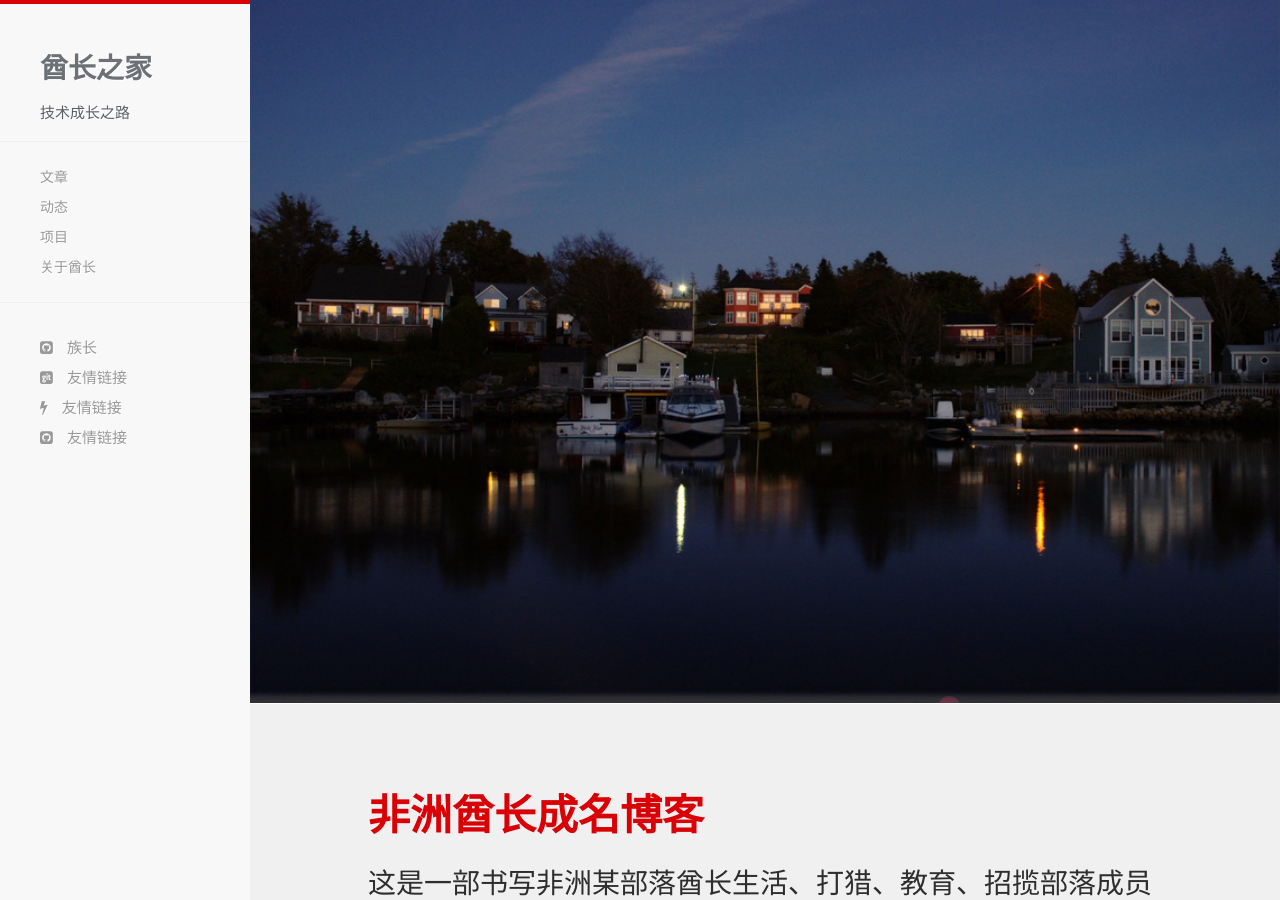
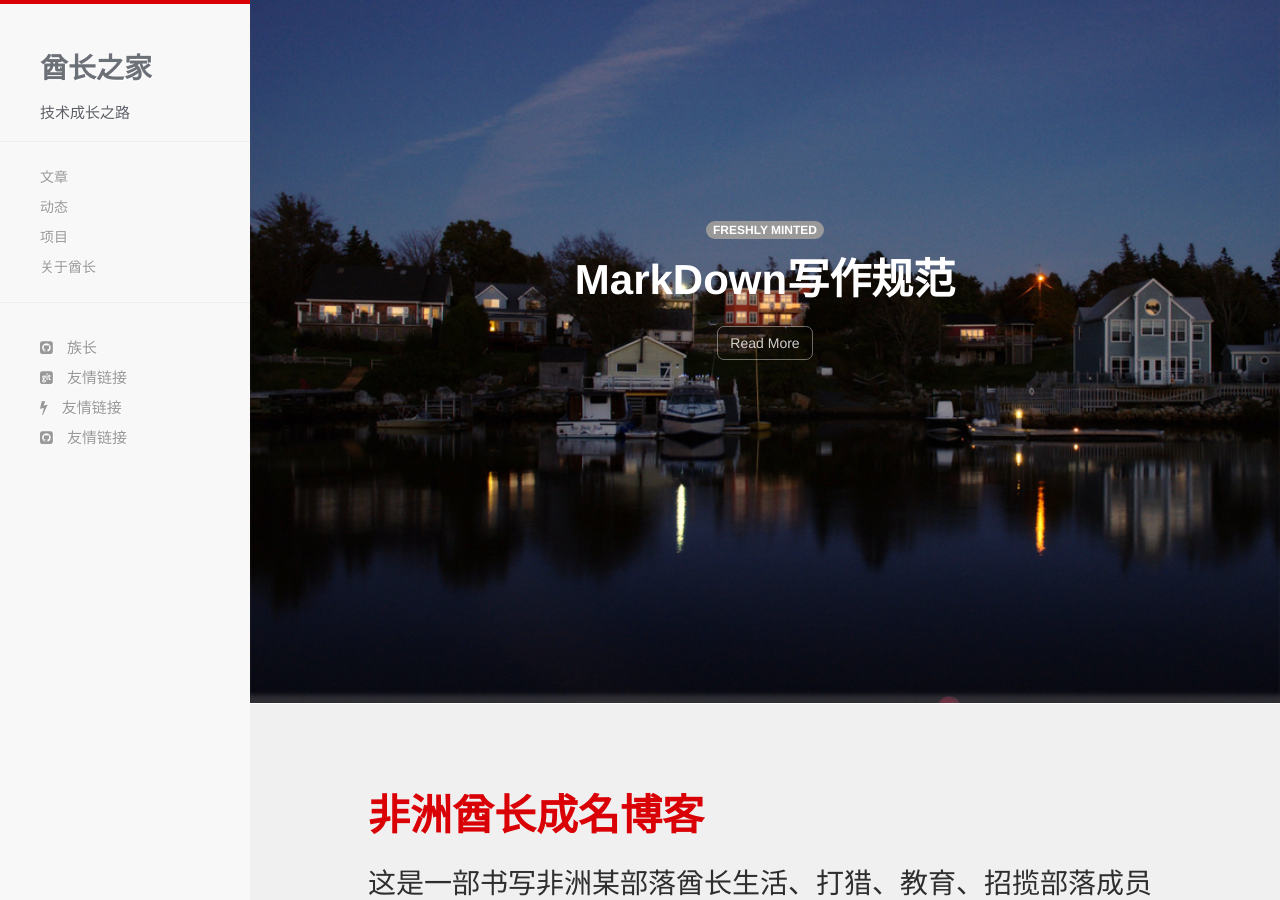
Before and after one commit to big-chief/big-chief.github.io, a Jekyll site: the page built from index.html, in a window 1280 px wide and 900 px high. Built offline with Jekyll 4.4.1, drawn with Linux system fonts in a browser that asks for light colours; Markdown is read by kramdown in place of the engine named in the settings.

Commit message:
showcase首页修改

```diff
--- a/_includes/showcase.html
+++ b/_includes/showcase.html
@@ -5,7 +5,7 @@
     <div class="showcase-wrapper sticky">
       <div class="showcase-text">
           {% for post in site.posts limit: 1 %}
-          <!--<span class="badge lazy"><smaller>FRESHLY MINTED</smaller></span><br>{{ post.title }}<br><a href="{{ site.baseurl }}{{ post.url }}"><button type="button" class="btn btn-default showcase-button">Read More</button></a>-->
+          <span class="badge lazy"><smaller>FRESHLY MINTED</smaller></span><br>{{ post.title }}<br><a href="{{ site.baseurl }}{{ post.url }}"><button type="button" class="btn btn-default showcase-button">Read More</button></a>
           {% endfor %}
       </div>
     </div>
```
